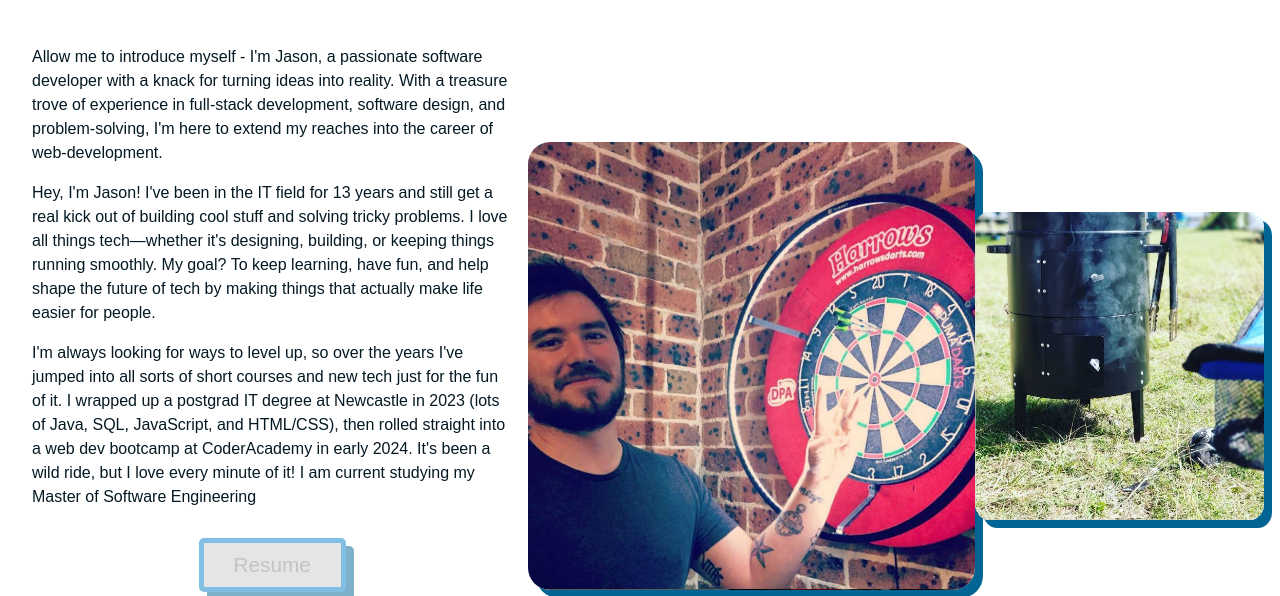
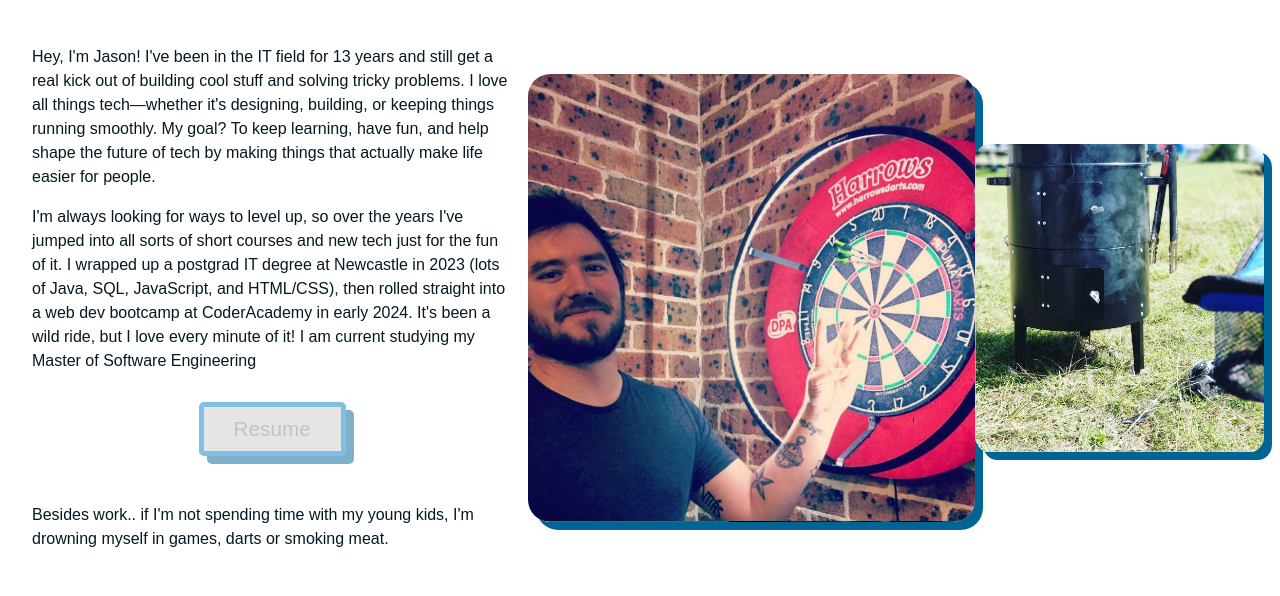
Before and after one commit to jay-parkin/Portfolio, a plain HTML site: page pages/about.html in a window 1280 px wide. Shown: the part 207-803 px from the top of the page. Drawn offline with nearby package versions, Linux system fonts and the light colour scheme; a web font is replaced by a local one.

Commit message:
Update personal introduction in about section for a more engaging tone

```diff
--- a/pages/about.html
+++ b/pages/about.html
@@ -60,12 +60,6 @@
         <section class="main-bio">
             <!-- More about me -->
             <section class="bio-aboutme">
-                <p id="about-me-1">Allow me to introduce myself - I'm Jason, a passionate software developer with a
-                    knack
-                    for turning ideas
-                    into reality. With a treasure trove of experience in full-stack development, software design, and
-                    problem-solving, I'm here to extend my reaches into the career of web-development.
-                </p>
 
                 <p id="about-me-1">Hey, I'm Jason! I've been in the IT field for 13 years and still get a real kick out of building cool
                     stuff and solving tricky problems. I love all things tech—whether it's designing, building, or keeping things running smoothly.
```
